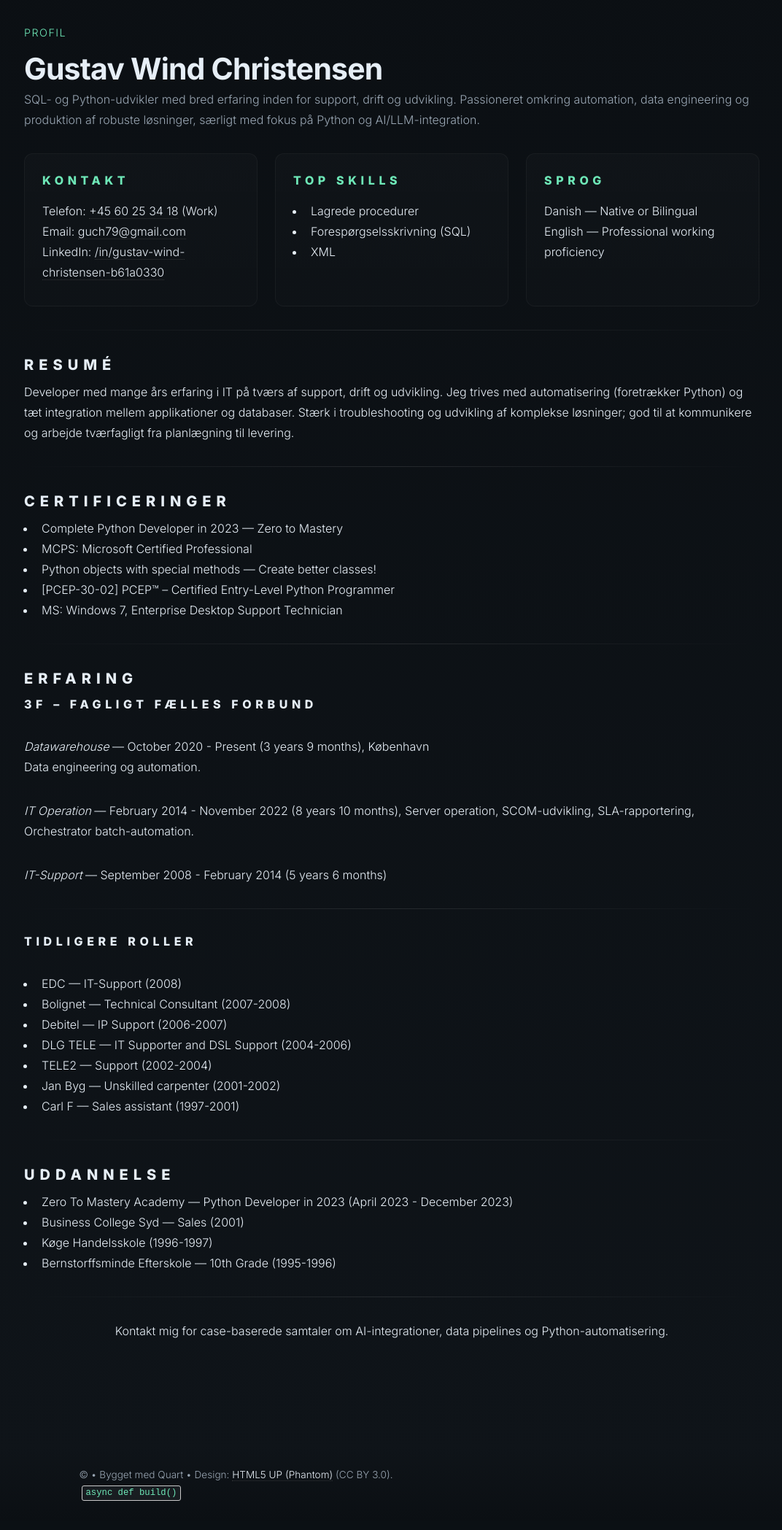
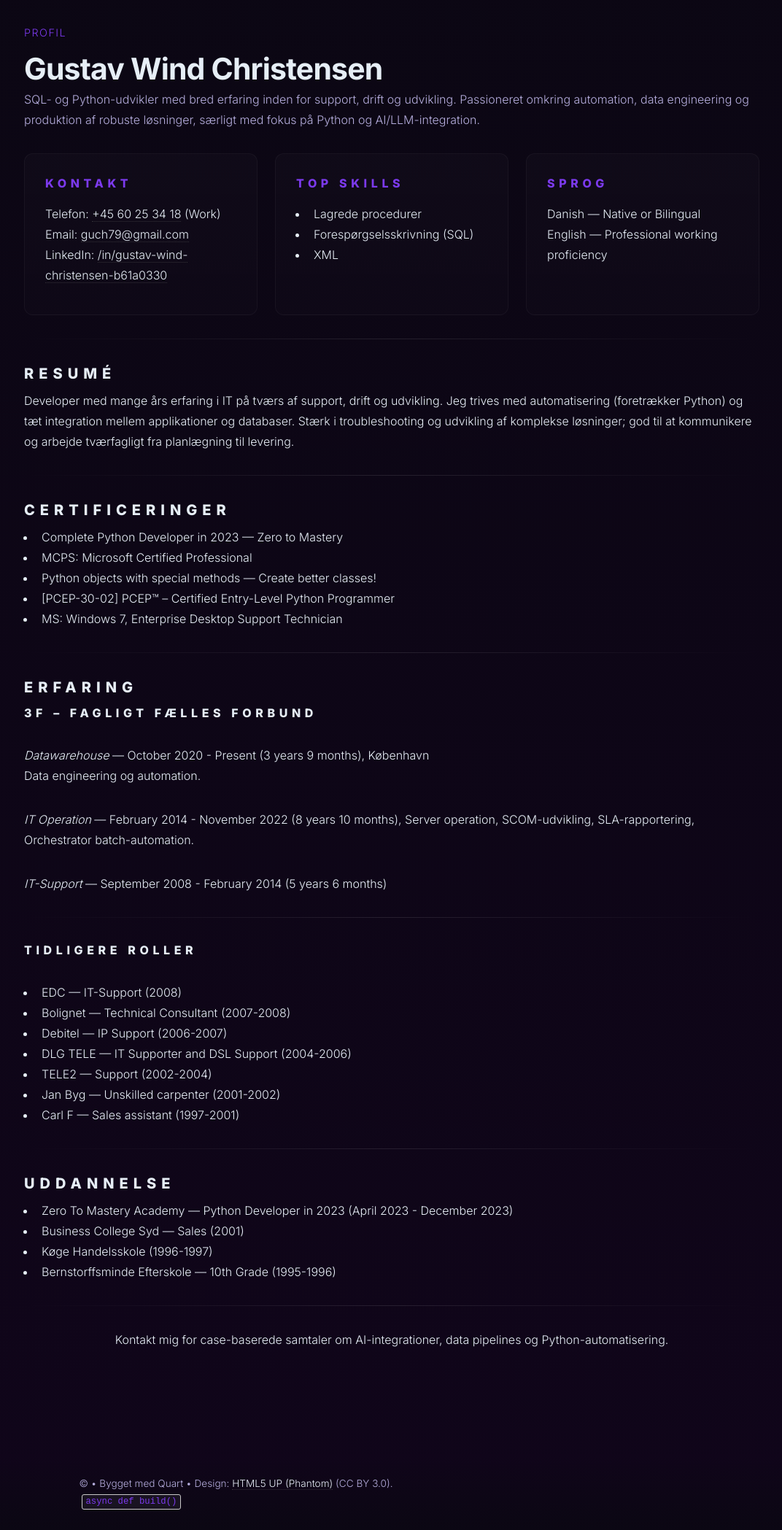
Before and after one commit to Ajollyworld79/personal-project, a Python web app: template templates/about.html in a window 1280 px wide. Shown: the part 204-2301 px from the top of the page at 73% size, without its empty margins (103-1175 px from the left). Before the commit the page ends 2261 px from the top, so only its background shows below. Run offline with Jinja, Linux system fonts and the light colour scheme; the template is opened without the code that fills it, so the values that code supplies are empty.

Commit message:
Theme: add purple default; make toggle mirror class on html+body; reduce project action button size

```diff
--- a/static/assets/css/portfolio.css
+++ b/static/assets/css/portfolio.css
@@ -1,12 +1,12 @@
 /* Portfolio-specific custom styles */
 :root {
-  --bg: #0b0f13;
-  --bg-2: #0f1419;
+  --bg: #0b0713;
+  --bg-2: #10051a;
   --card: rgba(255,255,255,0.04);
   --text: #e6eef6;
-  --muted: #9aa7b4;
-  --accent: #6ee7b7; /* soft teal accent */
-  --accent-2: #7ecff4; /* secondary accent */
+  --muted: #b6aede;
+  --accent: #7c3aed; /* mørk lilla accent */
+  --accent-2: #a78bfa; /* lysere lilla sekundær */
   --container-width: 1200px;
   --radius: 12px;
 }
@@ -84,13 +84,14 @@ p.lead { font-size: 1.05rem; color: var(--muted); margin-bottom: 1rem; }
 
 /* Posts / project cards */
 .posts { display:grid; grid-template-columns: repeat(auto-fit, minmax(300px, 1fr)); gap: 1.5rem; margin-top: 1.5rem }
-.posts article { background: linear-gradient(180deg, rgba(255,255,255,0.02), rgba(255,255,255,0.01)); border-radius: 12px; padding: 1.5rem; border: 1px solid rgba(255,255,255,0.04); transition: transform 260ms cubic-bezier(.2,.8,.2,1), box-shadow 260ms ease; }
-.posts article:hover { transform: translateY(-6px); box-shadow: 0 20px 40px rgba(2,6,23,0.6); border-color: rgba(110,231,183,0.12); }
-.posts article h3 { font-size: 1.15rem; margin: 0 0 0.5rem 0 }
+.posts article { background: linear-gradient(180deg, rgba(255,255,255,0.02), rgba(255,255,255,0.01)); border-radius: 12px; padding: 1.75rem; border: 1px solid rgba(255,255,255,0.04); transition: transform 260ms cubic-bezier(.2,.8,.2,1), box-shadow 260ms ease; }
+.posts article:hover { transform: translateY(-6px); box-shadow: 0 20px 40px rgba(2,6,23,0.6); border-color: rgba(124,58,237,0.12); }
+.posts article h3 { font-size: 1.15rem; margin: 0 0 1rem 0 }
 
 /* Project actions */
 .project-actions { display: flex; gap: 0.5rem; flex-wrap: wrap; margin-top: 1rem; }
-.project-actions .button { flex: 1; min-height: 2.5rem; display: flex; align-items: center; justify-content: center; }
+.project-actions .button { flex: 1; min-height: 2.25rem; display: flex; align-items: center; justify-content: center; font-size: 0.95rem; padding: 0.45rem 0.75rem; }
+@media screen and (max-width: 480px) { .project-actions .button { font-size: 0.9rem; padding: 0.4rem 0.6rem; } }
 
 /* Expandable details */
 .project-body { max-height: 0; overflow: hidden; transition: max-height 320ms ease; }
@@ -168,9 +169,9 @@ p.lead { font-size: 1.05rem; color: var(--muted); margin-bottom: 1rem; }
 .section { margin-bottom: 3rem; }
 .section-title { font-size: 0.9rem; color: var(--accent); text-transform: uppercase; letter-spacing: 0.1em; margin-bottom: 1rem; }
 .cards { display: grid; grid-template-columns: repeat(auto-fit, minmax(300px, 1fr)); gap: 1.5rem; margin: 2rem 0; }
-.card { background: linear-gradient(180deg, rgba(255,255,255,0.02), rgba(255,255,255,0.01)); border-radius: 12px; padding: 1.5rem; border: 1px solid rgba(255,255,255,0.04); }
+.card { background: linear-gradient(180deg, rgba(255,255,255,0.02), rgba(255,255,255,0.01)); border-radius: 12px; padding: 1.75rem; border: 1px solid rgba(255,255,255,0.04); }
 .card h3 { margin: 0 0 1rem 0; color: var(--accent); }
-.card p { margin: 0.5rem 0; }
+.card p { margin: 0.75rem 0; }
 .card a { color: var(--text); text-decoration: none; }
 .card a:hover { color: var(--accent); }
 .separator { height: 1px; background: linear-gradient(90deg, transparent, rgba(255,255,255,0.1), transparent); margin: 2rem 0; }
--- a/static/assets/js/portfolio.js
+++ b/static/assets/js/portfolio.js
@@ -1,14 +1,21 @@
 document.addEventListener('DOMContentLoaded', function(){
   // Theme toggle
   const themeToggle = document.getElementById('theme-toggle');
-  const currentTheme = localStorage.getItem('theme');
+  const currentTheme = localStorage.getItem('theme') || 'purple';
   if (currentTheme === 'light') {
     document.documentElement.classList.add('light');
+    document.body.classList.add('light');
+  } else {
+    // default/persisted purple theme (no .light class)
+    document.documentElement.classList.remove('light');
+    document.body.classList.remove('light');
+    localStorage.setItem('theme', 'purple');
   }
   themeToggle?.addEventListener('click', function(){
-    document.documentElement.classList.toggle('light');
-    const isLight = document.documentElement.classList.contains('light');
-    localStorage.setItem('theme', isLight ? 'light' : 'dark');
+    const isLight = document.documentElement.classList.toggle('light');
+    // mirror on body as well to be robust across styles
+    if (isLight) document.body.classList.add('light'); else document.body.classList.remove('light');
+    localStorage.setItem('theme', isLight ? 'light' : 'purple');
   });
 
   // Project expand/collapse
```
Also changed, not shown: tests/test_app.py (deleted, +0 -36 lines).
